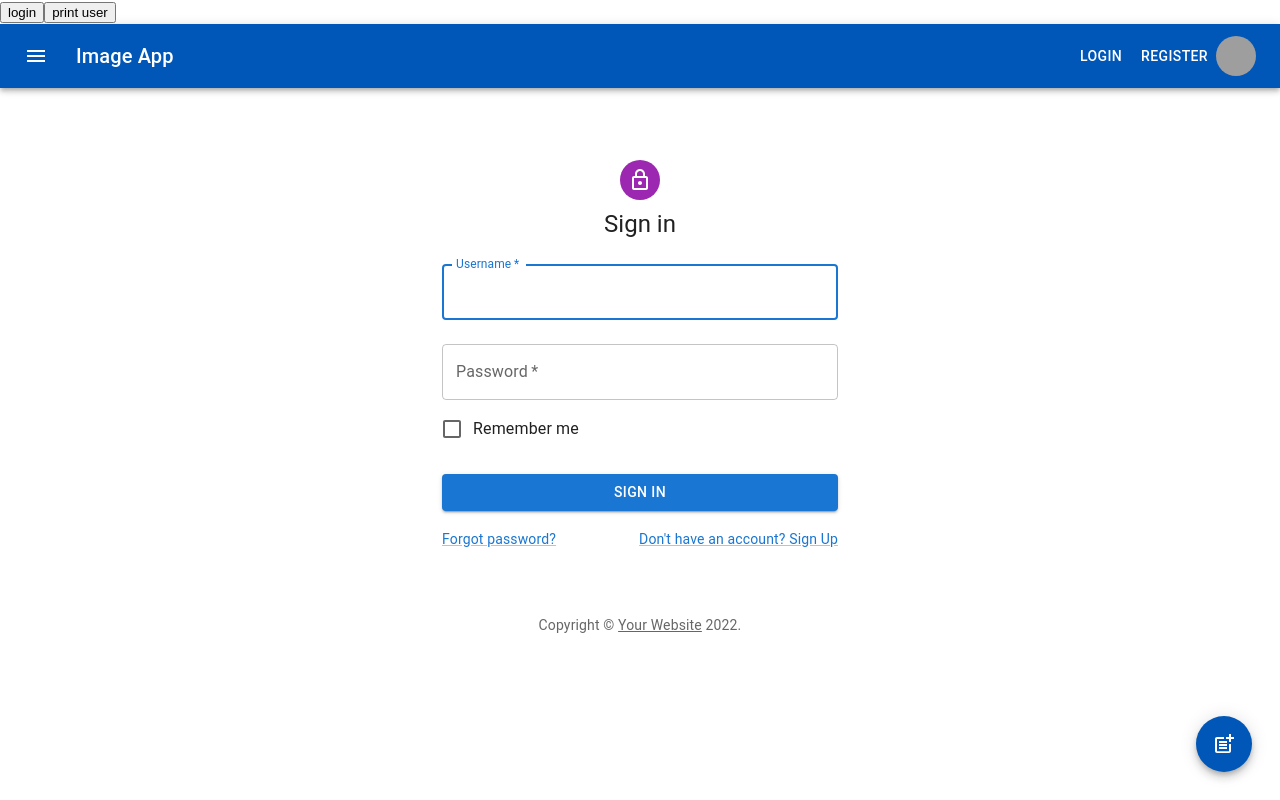
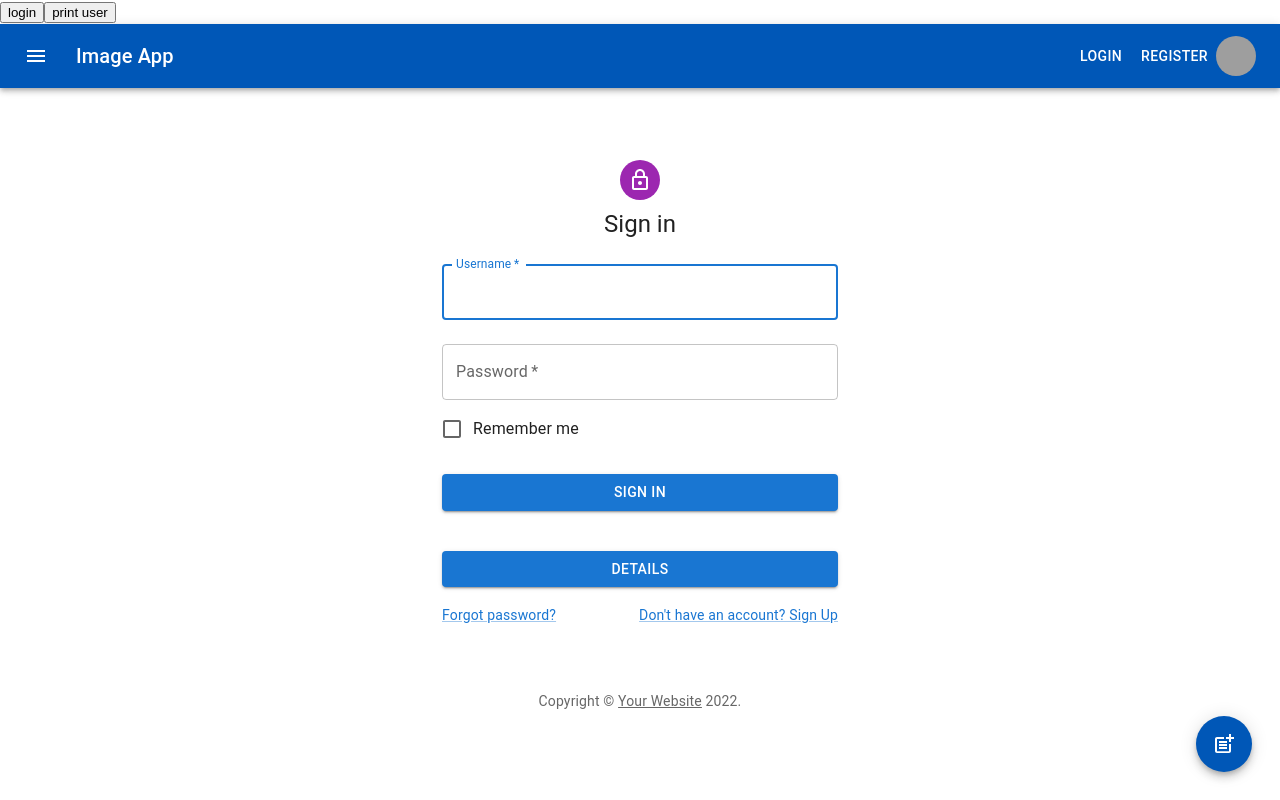
Before and after one commit to benjaminpritchard230/react-image-app-api-mui, a React (Create React App) app: page /login in a window 1280 px wide. Built offline with nearby package versions, Linux system fonts and the light colour scheme; grey boxes are pictures that could not be loaded.

Commit message:
Got login working using rtk query

```diff
--- a/src/components/Login.jsx
+++ b/src/components/Login.jsx
@@ -21,6 +21,9 @@ import {
 import { useNavigate } from "react-router-dom";
 import { useSelector, useDispatch } from "react-redux";
 import axios from "axios";
+import { useLoginMutation } from "../features/api/apiSlice";
+import { setCredentials } from "../features/auth/authSlice";
+import { useState } from "react";
 
 function Copyright(props) {
   return (
@@ -46,6 +49,24 @@ export default function Login() {
   const dispatch = useDispatch();
   const user = useSelector((state) => state.user);
   const navigate = useNavigate();
+  const [login, { isLoading }] = useLoginMutation();
+  const [formState, setFormState] = useState({
+    username: "",
+    password: "",
+  });
+
+  const handleChange = ({ target: { name, value } }) =>
+    setFormState((prev) => ({ ...prev, [name]: value }));
+
+  const handleLoginClick = async () => {
+    try {
+      const user = await login(formState).unwrap();
+      dispatch(setCredentials(user));
+      navigate("/");
+    } catch (err) {
+      console.log(err);
+    }
+  };
 
   const handleSubmit = (event) => {
     event.preventDefault();
@@ -103,6 +124,7 @@ export default function Login() {
               name="username"
               autoComplete="username"
               autoFocus
+              onChange={handleChange}
             />
             <TextField
               margin="normal"
@@ -113,18 +135,31 @@ export default function Login() {
               type="password"
               id="password"
               autoComplete="current-password"
+              onChange={handleChange}
             />
             <FormControlLabel
               control={<Checkbox value="remember" color="primary" />}
               label="Remember me"
             />
             <Button
-              type="submit"
               fullWidth
               variant="contained"
               sx={{ mt: 3, mb: 2 }}
+              onClick={() => {
+                handleLoginClick();
+              }}
             >
               Sign In
+            </Button>
+            <Button
+              fullWidth
+              variant="contained"
+              sx={{ mt: 3, mb: 2 }}
+              onClick={() => {
+                console.log(formState);
+              }}
+            >
+              details
             </Button>
             <Grid container>
               <Grid item xs>
```
